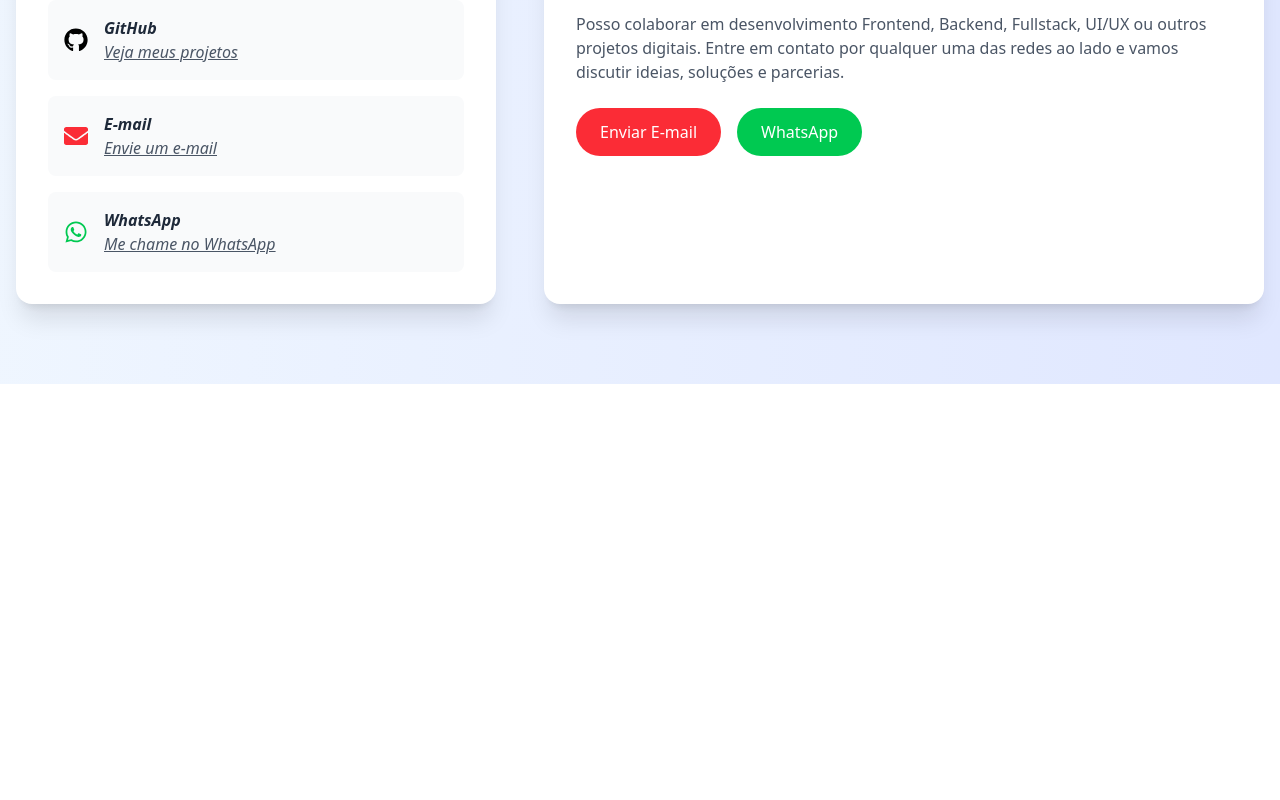
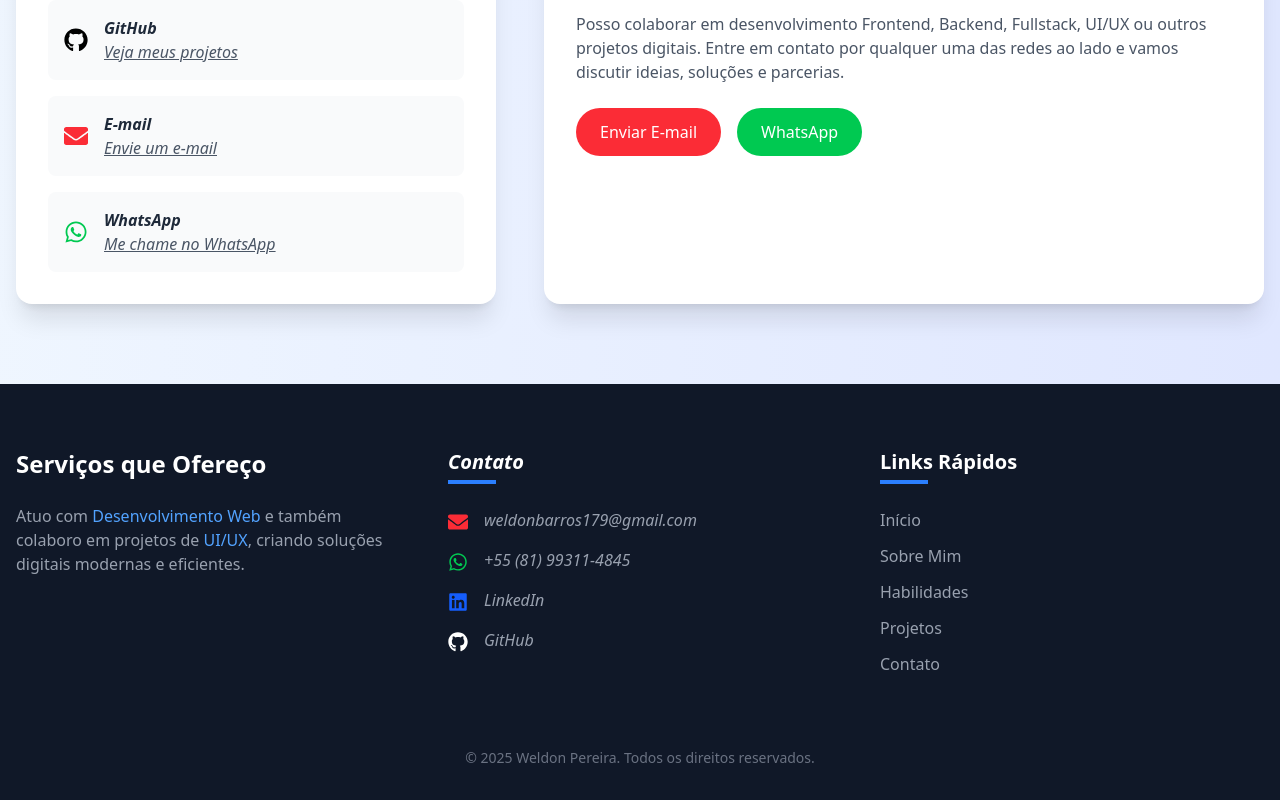
Before and after one commit to WeldonPereira/portfolio, a React (Vite) app: page / in a window 1280 px wide. Shown: the part 5428-6228 px from the top of the page. Before the commit the page ends 5812 px from the top, so only its background shows below. Built offline with nearby package versions, Linux system fonts and the light colour scheme.

Commit message:
feat: adicionar Footer com serviços, contatos e links rápidos

```diff
--- a/src/App.jsx
+++ b/src/App.jsx
@@ -7,6 +7,7 @@ import Projects from "./components/Projects";
 import About from "./components/About";
 import Skills from "./components/Skills";
 import Contact from "./components/Contact";
+import Footer from "./components/Footer";
 
 function App() {
   useEffect(() => {
@@ -22,6 +23,7 @@ function App() {
       <Skills />
       <Projects />
       <Contact />
+      <Footer />
     </div>
   );
 }
--- /dev/null
+++ b/src/components/Footer.jsx
@@ -0,0 +1,150 @@
+import { FaLinkedin, FaGithub, FaEnvelope, FaWhatsapp } from "react-icons/fa";
+
+const Footer = () => {
+  const contactInfo = [
+    {
+      icon: (
+        <FaEnvelope className="text-red-500 text-xl mt-1 mr-4 flex-shrink-0" />
+      ),
+      content: (
+        <a
+          href="mailto:weldonbarros179@gmail.com"
+          className="text-gray-400 hover:text-red-500 transition"
+        >
+          weldonbarros179@gmail.com
+        </a>
+      ),
+    },
+    {
+      icon: (
+        <FaWhatsapp className="text-green-500 text-xl mt-1 mr-4 flex-shrink-0" />
+      ),
+      content: (
+        <a
+          href="https://wa.me/5581993114845"
+          target="_blank"
+          rel="noopener noreferrer"
+          className="text-gray-400 hover:text-green-500 transition"
+        >
+          +55 (81) 99311-4845
+        </a>
+      ),
+    },
+    {
+      icon: (
+        <FaLinkedin className="text-blue-600 text-xl mt-1 mr-4 flex-shrink-0" />
+      ),
+      content: (
+        <a
+          href="https://www.linkedin.com/in/weldon-pereira-barros/"
+          target="_blank"
+          rel="noopener noreferrer"
+          className="text-gray-400 hover:text-blue-600 transition"
+        >
+          LinkedIn
+        </a>
+      ),
+    },
+    {
+      icon: <FaGithub className="text-white text-xl mt-1 mr-4 flex-shrink-0" />,
+      content: (
+        <a
+          href="https://github.com/WeldonPereira"
+          target="_blank"
+          rel="noopener noreferrer"
+          className="text-gray-400 hover:text-white transition"
+        >
+          GitHub
+        </a>
+      ),
+    },
+  ];
+
+  return (
+    <footer className="bg-gray-900 text-white pt-16 pb-8">
+      <div className="container mx-auto px-4">
+        <div className="grid grid-cols-1 md:grid-cols-2 lg:grid-cols-3 gap-12 mb-12">
+          <section>
+            <h2 className="text-2xl font-bold mb-6">Serviços que Ofereço</h2>
+            <p className="text-gray-400">
+              Atuo com{" "}
+              <span className="text-blue-400">Desenvolvimento Web</span> e
+              também colaboro em projetos de{" "}
+              <span className="text-blue-400">UI/UX</span>, criando soluções
+              digitais modernas e eficientes.
+            </p>
+          </section>
+
+          <address>
+            <h3 className="text-xl font-bold mb-6 relative pb-2 after:content-[''] after:absolute after:left-0 after:bottom-0 after:w-12 after:h-1 after:bg-blue-500">
+              Contato
+            </h3>
+            <ul className="space-y-4">
+              {contactInfo.map((info, index) => (
+                <li key={index} className="flex items-center">
+                  {info.icon}
+                  {info.content}
+                </li>
+              ))}
+            </ul>
+          </address>
+
+          <section>
+            <h3 className="text-xl font-bold mb-6 relative pb-2 after:content-[''] after:absolute after:left-0 after:bottom-0 after:w-12 after:h-1 after:bg-blue-500">
+              Links Rápidos
+            </h3>
+            <ul className="space-y-3">
+              <li>
+                <a
+                  href="#home"
+                  className="text-gray-400 hover:text-blue-400 transition"
+                >
+                  Início
+                </a>
+              </li>
+              <li>
+                <a
+                  href="#about"
+                  className="text-gray-400 hover:text-blue-400 transition"
+                >
+                  Sobre Mim
+                </a>
+              </li>
+              <li>
+                <a
+                  href="#skills"
+                  className="text-gray-400 hover:text-blue-400 transition"
+                >
+                  Habilidades
+                </a>
+              </li>
+              <li>
+                <a
+                  href="#projects"
+                  className="text-gray-400 hover:text-blue-400 transition"
+                >
+                  Projetos
+                </a>
+              </li>
+              <li>
+                <a
+                  href="#contact"
+                  className="text-gray-400 hover:text-blue-400 transition"
+                >
+                  Contato
+                </a>
+              </li>
+            </ul>
+          </section>
+        </div>
+
+        <div className="pt-6 text-center text-gray-500 text-sm">
+          © {new Date().getFullYear()} Weldon Pereira. Todos os direitos
+          reservados.
+        </div>
+      </div>
+    </footer>
+  );
+};
+
+export default Footer;
```
